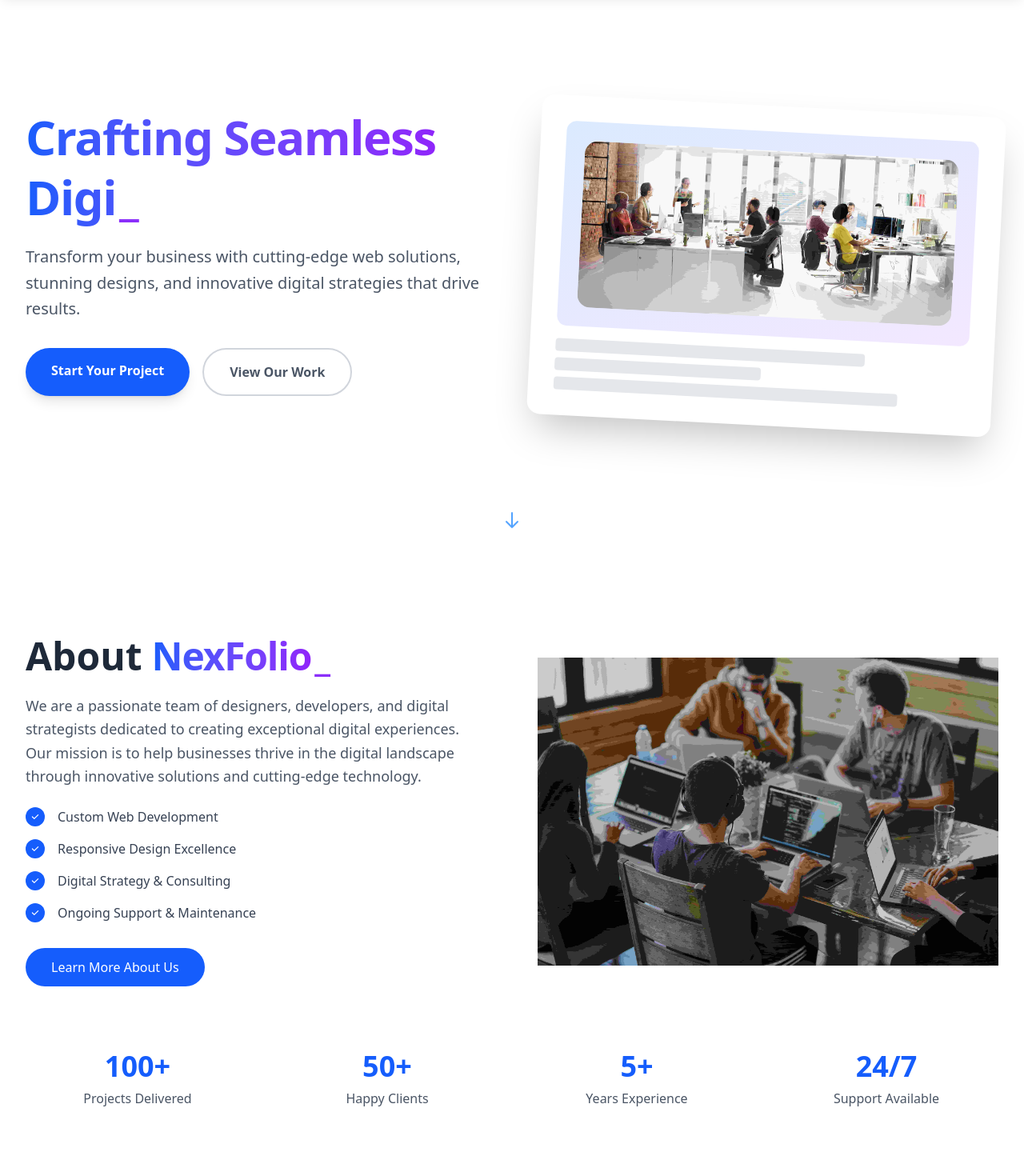
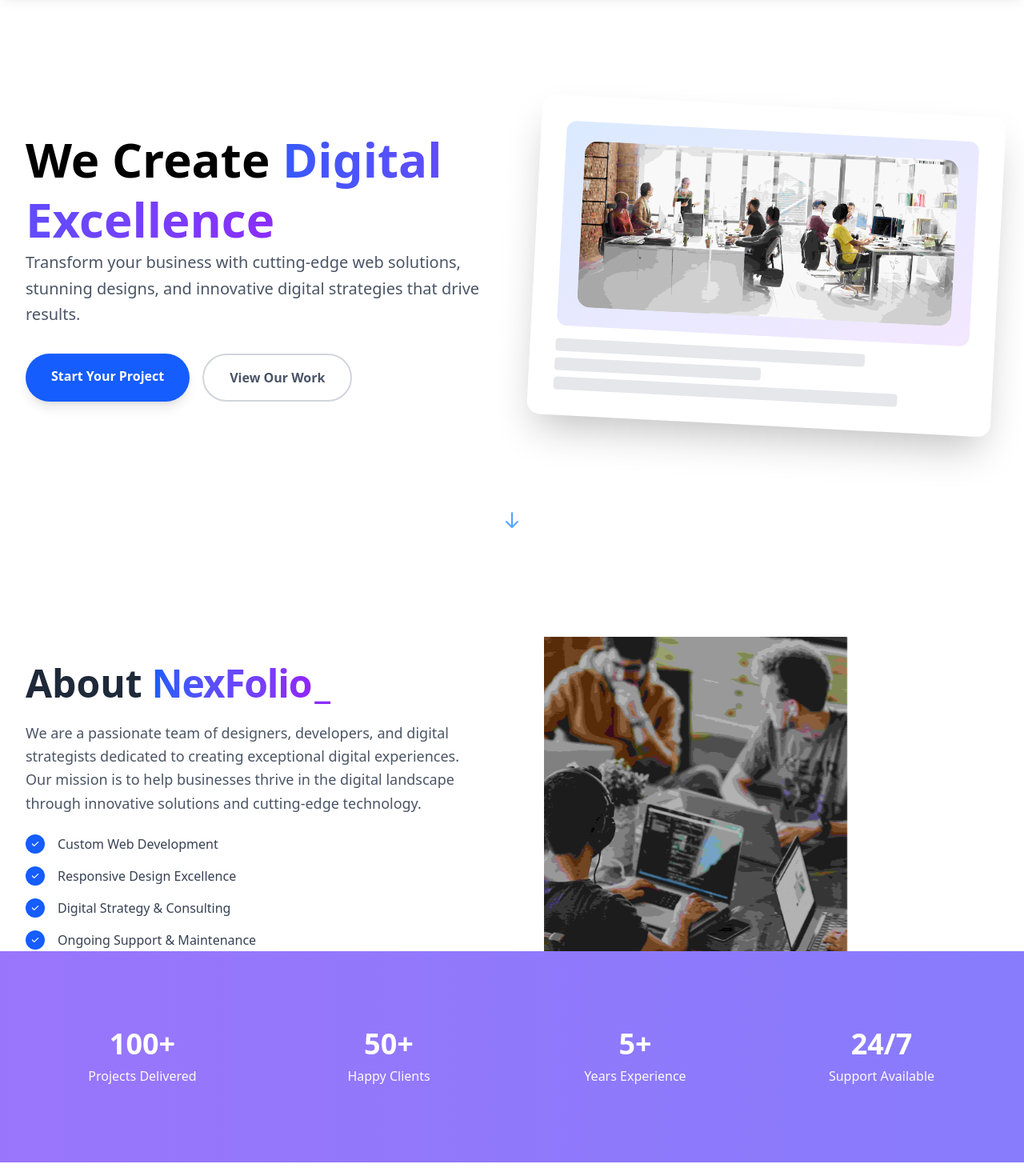
Before and after one commit to asrafsujan247/nexfolio-agency-portfolio, a React (Vite) app: page / in a window 1280 px wide. Shown: the part 100-1570 px from the top of the page at 80% size. Built offline with nearby package versions, Linux system fonts and the light colour scheme.

Commit message:
added gradient animation to achivements stats and changed the photo style in the about section also removed texttype in the hero section title

```diff
--- a/src/components/About.jsx
+++ b/src/components/About.jsx
@@ -12,7 +12,7 @@ const About = () => {
   return (
     <section id="about" className="py-12">
       <div className="px-8 lg:mt-12">
-        <div className="grid lg:grid-cols-2 gap-16 items-center">
+        <div className="grid lg:grid-cols-2 gap-20 items-center">
           {/* Left Content */}
           <div>
             <h2 className="text-4xl lg:text-5xl font-bold text-gray-800 mb-6">
@@ -122,21 +122,22 @@ const About = () => {
 
           {/* Right Content - Image/Visual */}
           <div className="relative">
-            <div className="">
-              <img src="/about-1.jpg" alt="" />
+            <div className="w-4/6 z-2">
+              <img className="" src="/about-1.jpg" alt="" />
             </div>
+            {/* <div className="w-4/6 absolute -top-20 left-20 z-1">
+              <img src="/about-2.jpg" alt="" />
+            </div> */}
           </div>
         </div>
 
         {/* Achievement Stats */}
-        <div className="mt-20">
-          <div className="grid grid-cols-2 md:grid-cols-4 gap-8">
+        <div className="w-screen relative left-1/2 right-1/2 -ml-[50vw] -mr-[50vw] py-24 px-10 animated-gradient-light text-white font-bold lg:-mt-28 mt-20">
+          <div className="max-w-[1400px] mx-auto grid grid-cols-2 md:grid-cols-4 gap-8">
             {achievements.map((achievement, index) => (
               <div key={index} className="text-center">
-                <div className="text-4xl font-bold text-blue-600 mb-2">
-                  {achievement.number}
-                </div>
-                <div className="text-gray-600 font-medium">
+                <div className="text-4xl mb-2">{achievement.number}</div>
+                <div className="text-gray-50 font-medium">
                   {achievement.label}
                 </div>
               </div>
--- a/src/components/Hero.jsx
+++ b/src/components/Hero.jsx
@@ -1,6 +1,5 @@
 import React from "react";
 import HeroImage from "/agency-office-demo.jpg";
-import TextType from "../shared/TextType";
 
 /**
  * The Hero component is the main section of the homepage. It displays a background with a gradient and a title, a tagline, and a call-to-action.
@@ -20,23 +19,11 @@ const Hero = () => {
           {/* Left Content */}
           <div className="text-center lg:text-left mt-16 lg:mt-0">
             <h1 className="text-4xl lg:text-6xl font-bold leading-tight">
-              <div className="h-20 flex items-center justify-center lg:justify-start mb-4 lg:mb-14">
-                <TextType
-                  text={[
-                    "We Create Digital Excellence",
-                    "Crafting Seamless Digital Solutions",
-                    "Turning Vision Into Reality",
-                  ]}
-                  typingSpeed={80}
-                  pauseDuration={1500}
-                  deletingSpeed={50}
-                  showCursor={true}
-                  cursorCharacter="_"
-                  className="text-transparent bg-clip-text bg-gradient-to-r from-blue-600 to-purple-600"
-                  textColors={["blue-600", "purple-600", "blue-600"]}
-                  cursorClassName="text-secondary"
-                />
-              </div>
+              We Create{" "}
+              <span className="text-transparent bg-clip-text bg-gradient-to-r from-primary to-secondary">
+                {" "}
+                Digital Excellence
+              </span>
             </h1>
             <p className="text-lg lg:text-xl text-gray-600 mb-8 leading-relaxed">
               Transform your business with cutting-edge web solutions, stunning
--- a/src/index.css
+++ b/src/index.css
@@ -28,3 +28,23 @@
 html {
   scroll-behavior: smooth;
 }
+
+/* achievement stats gradient animation styles */
+
+@keyframes gradient-move {
+  0% {
+    background-position: 0% 50%;
+  }
+  50% {
+    background-position: 100% 50%;
+  }
+  100% {
+    background-position: 0% 50%;
+  }
+}
+
+.animated-gradient-light {
+  background: linear-gradient(270deg, #6f85fc, #b56bfb);
+  background-size: 400% 400%;
+  animation: gradient-move 6s ease infinite;
+}
```
Also changed, not shown: public/about-1.jpg.
